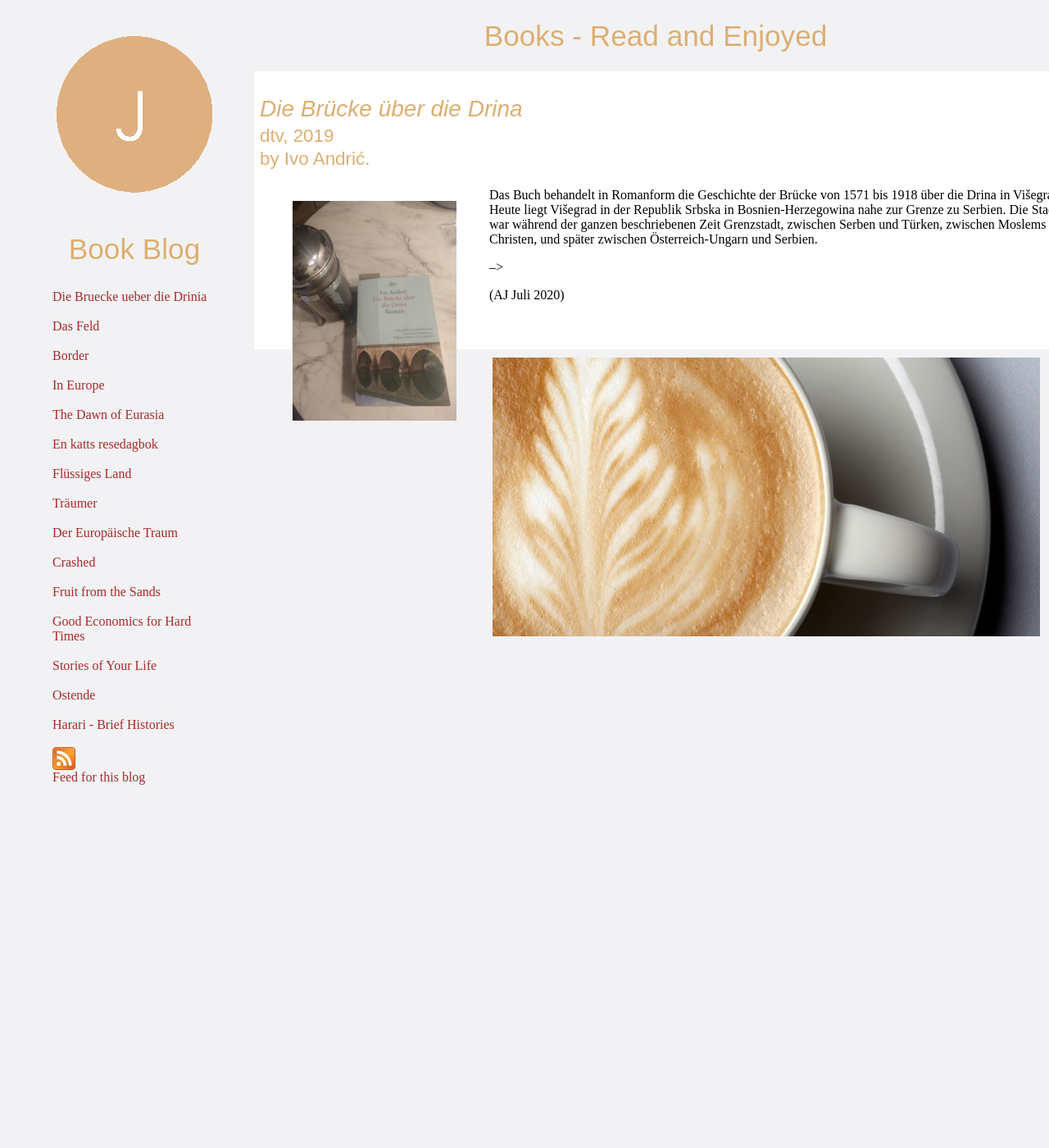
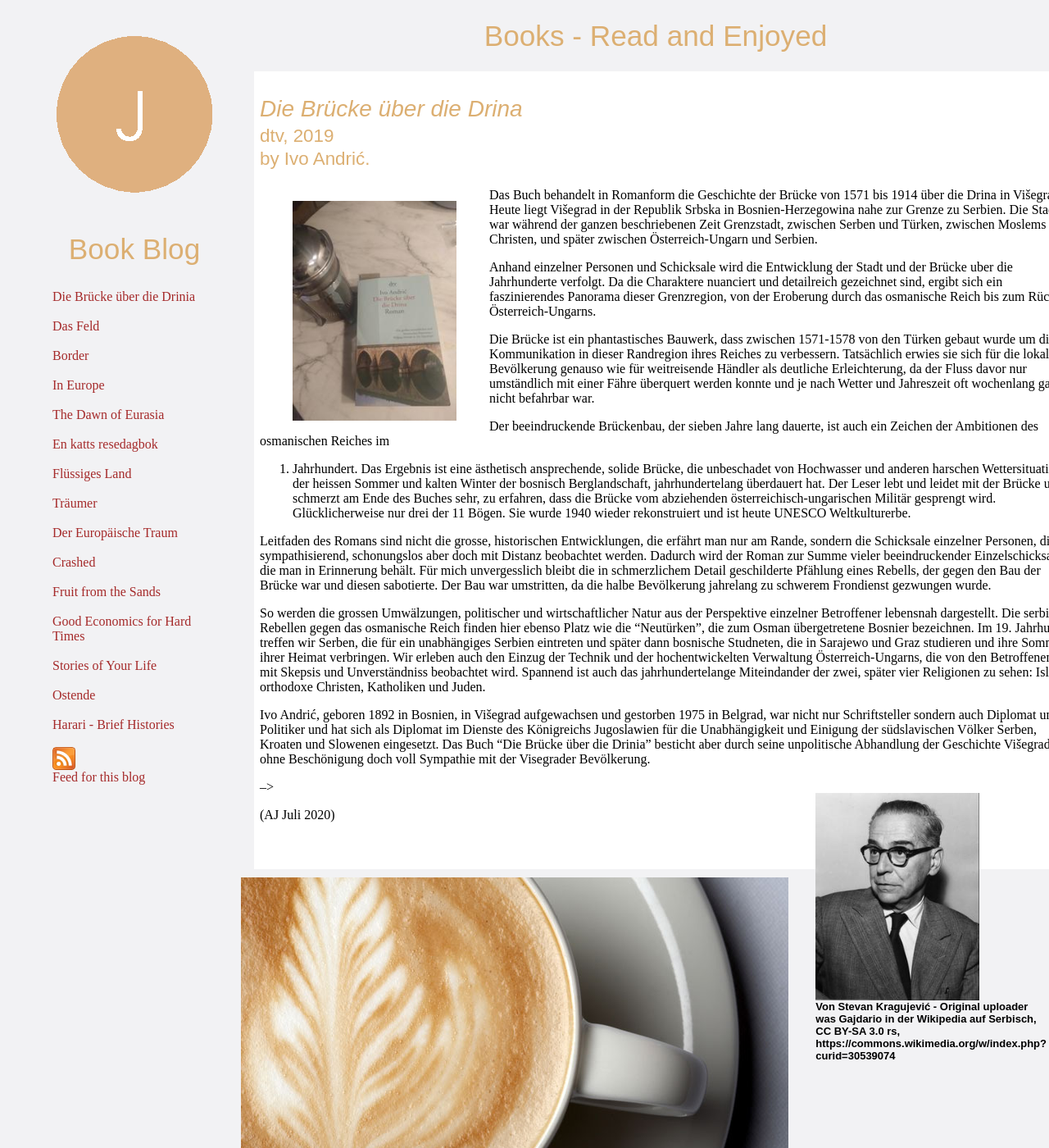
Before and after one commit to axeljantsch/BookBlog, a Jekyll site: the page built from _posts/2020-07-17-DieBruecke.markdown, in a window 1280 px wide and 1400 px high. Shown: the whole window at 82% size. Built offline with Jekyll 4.4.1, drawn with Linux system fonts in a browser that asks for light colours.

Commit message:
AJ: Continuing with review of "Die Bruecke"

```diff
--- a/_posts/2020-07-17-DieBruecke.markdown
+++ b/_posts/2020-07-17-DieBruecke.markdown
@@ -1,6 +1,6 @@
 ---
 layout: posts
-title: "Die Bruecke ueber die Drinia"
+title: "Die Brücke über die Drinia"
 ---
 
 
@@ -17,11 +17,74 @@ title: "Die Bruecke ueber die Drinia"
     align="left" %}
 
 Das Buch behandelt in Romanform die Geschichte der Brücke von 1571 bis
-1918 über die Drina in Višegrad. Heute liegt Višegrad in der Republik
+1914 über die Drina in Višegrad. Heute liegt Višegrad in der Republik
 Srbska in Bosnien-Herzegowina nahe zur Grenze zu Serbien. Die Stadt
 war während der ganzen beschriebenen Zeit Grenzstadt, zwischen Serben
 und Türken, zwischen Moslems und Christen, und später zwischen
 Österreich-Ungarn und Serbien.
+
+Anhand einzelner Personen und Schicksale wird die Entwicklung der
+Stadt und der Br&uuml;cke uber die Jahrhunderte verfolgt. Da die
+Charaktere nuanciert und detailreich gezeichnet sind, ergibt sich ein
+faszinierendes Panorama dieser Grenzregion, von der Eroberung durch
+das osmanische Reich bis zum Rückzug Österreich-Ungarns.
+
+Die Brücke ist ein phantastisches Bauwerk, dass zwischen 1571-1578
+von den Türken gebaut wurde um die Kommunikation in dieser Randregion
+ihres Reiches zu verbessern. Tatsächlich erwies sie sich für die lokale
+Bevölkerung genauso wie für weitreisende Händler als deutliche
+Erleichterung, da der Fluss davor nur umständlich mit einer Fähre
+überquert werden konnte und je nach Wetter und Jahreszeit oft
+wochenlang gar nicht befahrbar war.
+
+Der beeindruckende Brückenbau, der sieben Jahre lang dauerte, ist
+auch ein Zeichen der Ambitionen des osmanischen Reiches im
+16. Jahrhundert. Das Ergebnis ist eine ästhetisch ansprechende, solide
+Brücke, die unbeschadet von Hochwasser und anderen
+harschen Wettersituationen der heissen Sommer und kalten Winter der
+bosnisch Berglandschaft, jahrhundertelang überdauert hat. Der Leser
+lebt und leidet mit der Brücke und es schmerzt am Ende des Buches
+sehr, zu erfahren, dass die Brücke vom abziehenden
+österreichisch-ungarischen Militär gesprengt wird. Glücklicherweise
+nur drei der 11 Bögen. Sie wurde 1940 wieder rekonstruiert und ist
+heute UNESCO Weltkulturerbe.
+
+Leitfaden des Romans sind nicht die grosse, historischen
+Entwicklungen, die erfährt man nur am Rande, sondern die Schicksale
+einzelner Personen, die sympathisierend, schonungslos aber doch mit Distanz
+beobachtet werden. Dadurch wird der Roman zur Summe vieler
+beeindruckender Einzelschicksale, die man in Erinnerung behält. Für
+mich unvergesslich bleibt die in schmerzlichem Detail geschilderte
+Pfählung eines Rebells, der gegen den Bau der Brücke war und diesen
+sabotierte. Der Bau war umstritten, da die halbe Bevölkerung jahrelang
+zu schwerem Frondienst gezwungen wurde.
+
+So werden die grossen Umwälzungen, politischer und wirtschaftlicher
+Natur aus der Perspektive einzelner Betroffener lebensnah
+dargestellt. Die serbischen Rebellen gegen das osmanische Reich finden
+hier ebenso Platz wie die "Neutürken", die zum Osman übergetretene
+Bosnier bezeichnen. Im 19. Jahrhundert treffen wir Serben, die für
+ein unabhängiges Serbien eintreten und später dann bosnische
+Studneten, die in Sarajewo und Graz studieren und ihre Sommer in ihrer
+Heimat verbringen. Wir erleben auch den Einzug der Technik und der
+hochentwickelten Verwaltung Österreich-Ungarns, die von den
+Betroffenen oft mit Skepsis und Unverständniss beobachtet
+wird. Spannend ist auch das jahrhundertelange Miteindander der zwei,
+später vier Religionen zu sehen: Islam, orthodoxe Christen, Katholiken
+und Juden.
+
+Ivo Andrić, geboren 1892 in Bosnien, in Višegrad aufgewachsen und gestorben 1975 in Belgrad, war
+nicht nur Schriftsteller sondern auch Diplomat und Politiker und hat
+sich als Diplomat im Dienste des  Königreichs Jugoslawien für die
+Unabhängigkeit und Einigung der südslavischen Völker Serben, Kroaten
+und Slowenen eingesetzt. Das Buch "Die Brücke über die Drinia"
+besticht aber durch seine unpolitische Abhandlung der Geschichte
+Višegrad, ohne Beschönigung doch voll Sympathie mit der Visegrader Bevölkerung.
+
+
+{% include image.html url="/assets/images/Bruecke-3.jpg"
+    description="Von Stevan Kragujević - Original uploader was Gajdario in der Wikipedia auf Serbisch, CC BY-SA 3.0 rs, https://commons.wikimedia.org/w/index.php?curid=30539074"  width="200px"
+    align="right" %}
 
 -->
 
```
Also changed, not shown: assets/images/Bruecke-3.jpg (added), 1 other file.
